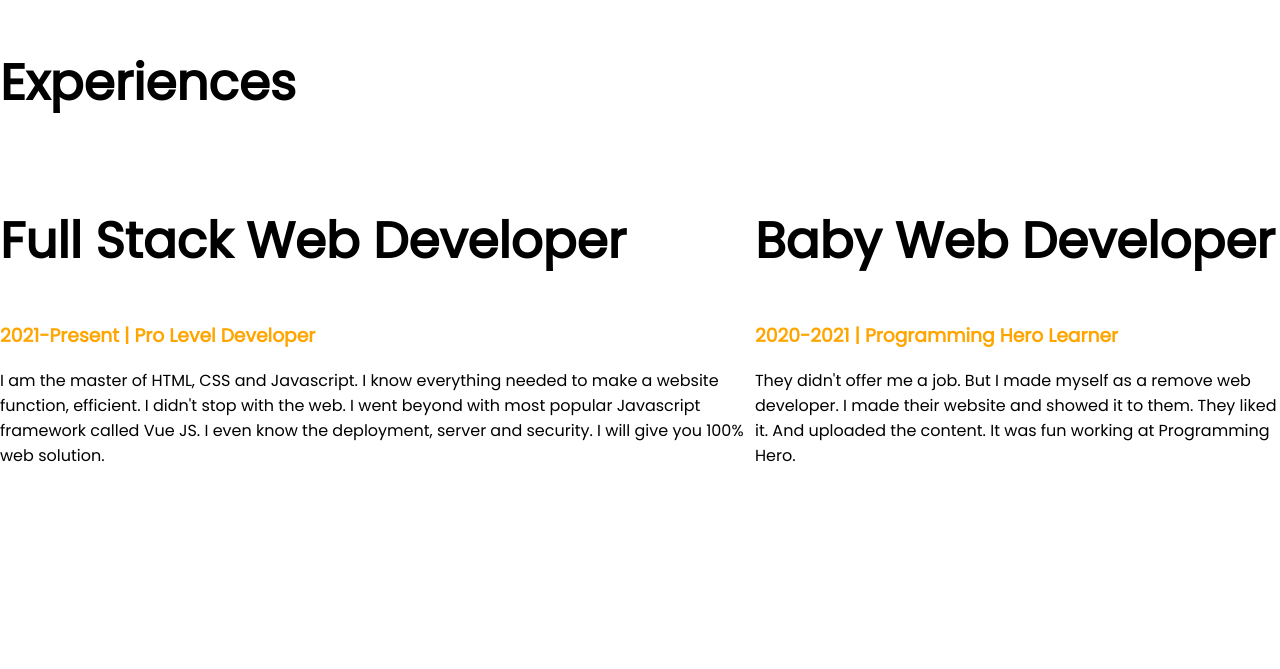
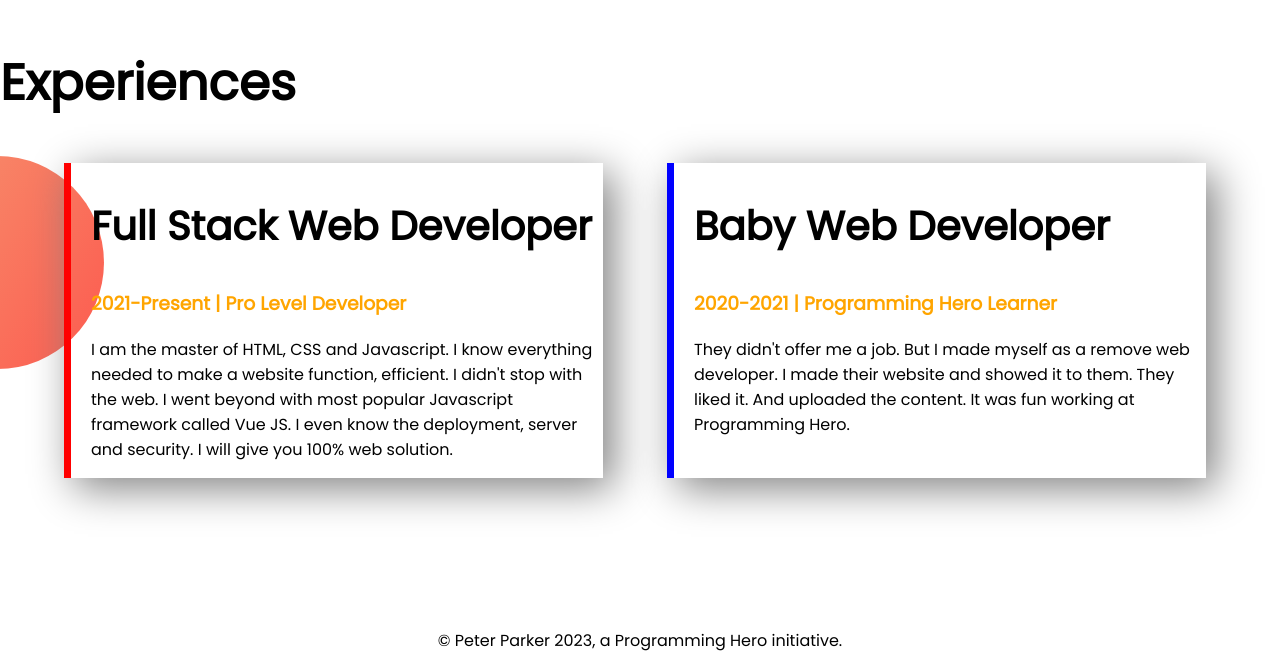
Before and after one commit to MdRaseduzzamanZibon/rashed-portfolio, a plain HTML site: page index.html in a window 1280 px wide. Shown: the part 1213-1882 px from the top of the page. Before the commit the page ends 1847 px from the top, so only its background shows below. Drawn offline with Linux system fonts and the light colour scheme.

Commit message:
footer done

```diff
--- a/index.html
+++ b/index.html
@@ -59,8 +59,8 @@
     <section class="experience-area">
       <h1>Experiences</h1>
       <div class="flexible-container">
-        <div class="full-stack">
-          <h1>Full Stack Web Developer</h1>
+        <div class="experience-item" id="full-stack">
+          <h2>Full Stack Web Developer</h2>
           <h3 class="orange-color">2021-Present | Pro Level Developer</h3>
           <p>
             I am the master of HTML, CSS and Javascript. I know everything
@@ -70,8 +70,8 @@
             100% web solution.
           </p>
         </div>
-        <div class="baby-web">
-          <h1>Baby Web Developer</h1>
+        <div class="experience-item" id="baby-web">
+          <h2>Baby Web Developer</h2>
           <h3 class="orange-color">2020-2021 | Programming Hero Learner</h3>
           <p>
             They didn't offer me a job. But I made myself as a remove web
@@ -83,4 +83,7 @@
       </div>
     </section>
   </body>
+  <footer>
+    <p>© Peter Parker 2023, a Programming Hero initiative.</p>
+  </footer>
 </html>
--- a/style.css
+++ b/style.css
@@ -5,6 +5,9 @@
 h1 {
   font-size: 50px;
 }
+h2 {
+    font-size: 40px;
+  }
 .orange-color {
   color: orange;
 }
@@ -35,3 +38,30 @@
   background-repeat: no-repeat;
   background-position: right;
 }
+.experience-area{
+    background-image: url(images/exp-bg.png);
+    background-repeat: no-repeat;
+    background-position: left;
+}
+.experience-item{
+    width: 40%;
+
+
+    padding-left: 20px;
+    box-shadow: 10px 10px 40px gray;
+
+}
+
+#full-stack{
+    margin-left: 5%;
+    margin-right: 2.5%;
+    border-left: 7px solid red;
+}
+#baby-web{
+    margin-left: 2.5%;
+    margin-right: 5%;
+    border-left: 7px solid blue;
+}
+footer p{
+    text-align: center;
+}
```
